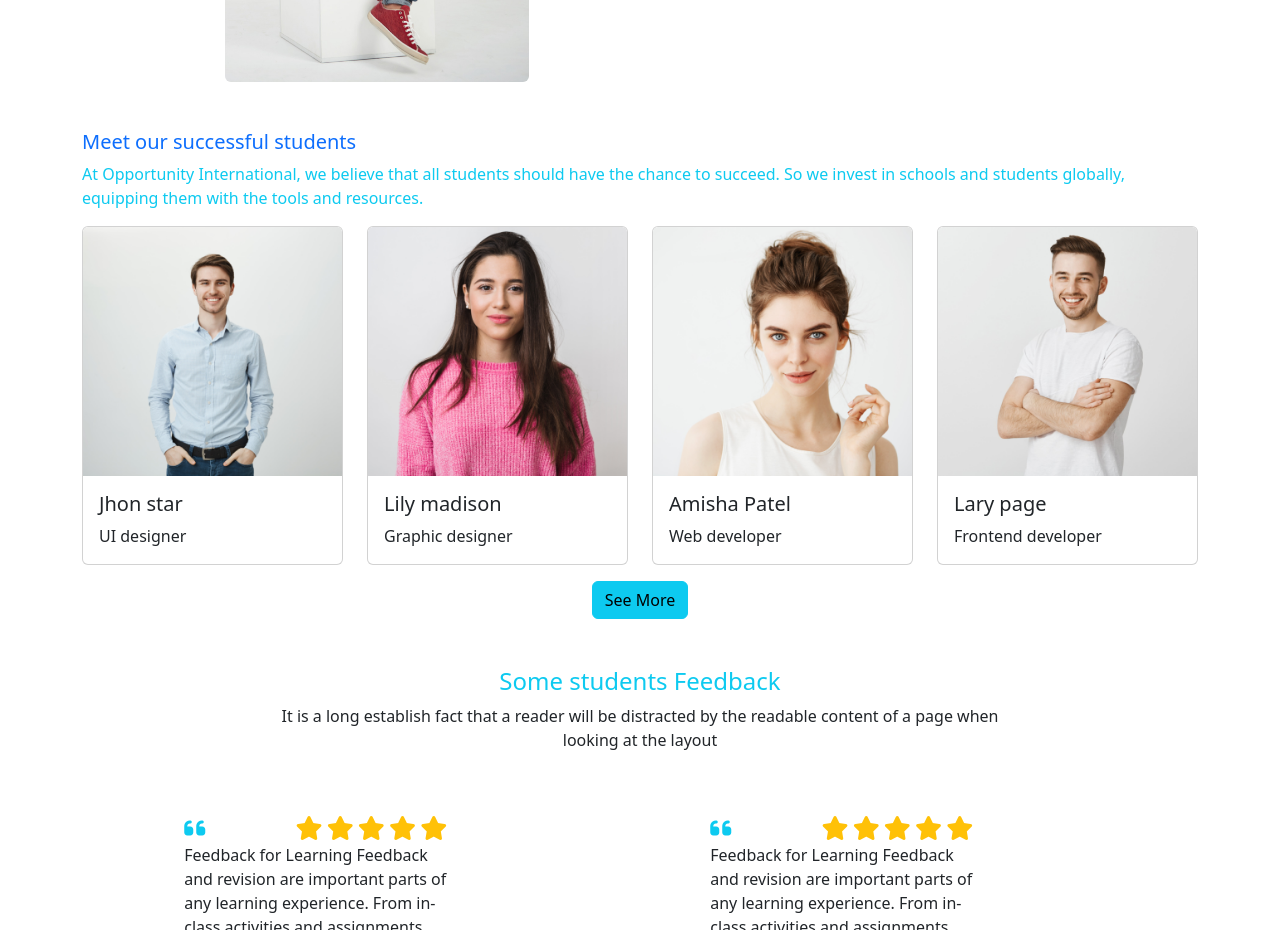
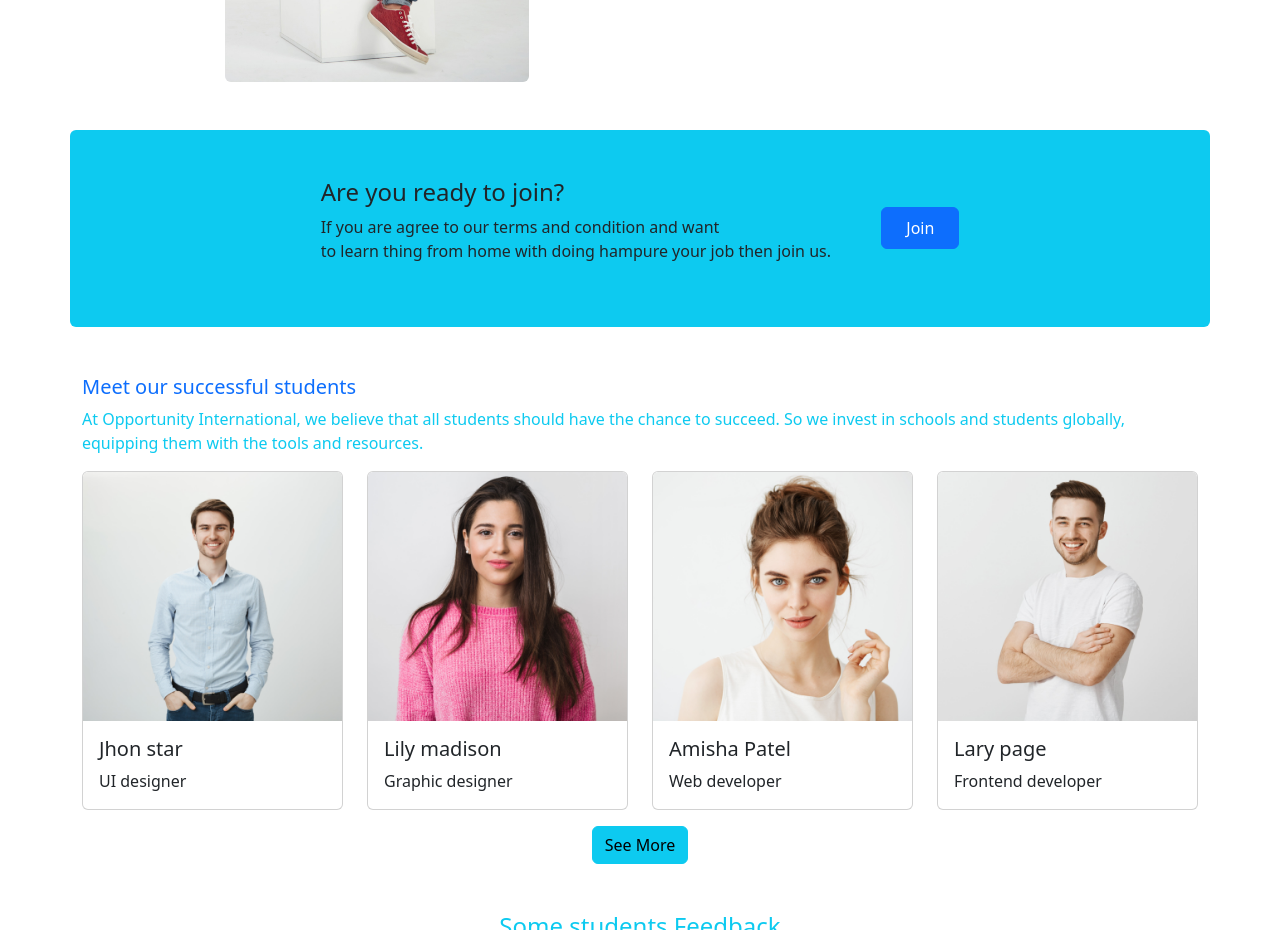
Before and after one commit to nerrAlam/learning-school, a plain HTML site: page index.html in a window 1280 px wide. Shown: the part 2300-3230 px from the top of the page. Drawn offline with nearby package versions, Linux system fonts and the light colour scheme.

Commit message:
dextop version done

```diff
--- a/index.html
+++ b/index.html
@@ -9,18 +9,30 @@
     <!--------------------------------------------- icon  -------------------------------------------------->
     <link rel="shortcut icon" href="images/icon.jpg" type="image/x-icon">
 
+
+
+
     <!----------------------------------------- add bootstrap --------------------------------------------->
     <link rel="stylesheet" href="https://cdn.jsdelivr.net/npm/bootstrap@5.2.0/dist/css/bootstrap.min.css">
+
+
+
 
     <!-------------------------------------------- custom css----------------------- ------------------------->
     <link rel="stylesheet" href="styles/style.css">
 
+
+
+
     <!---------------------------------- font awesome cdn link ---------------------------------->
     <script src="https://kit.fontawesome.com/ffaca193e5.js" crossorigin="anonymous"></script>
+
+
+
+
 </head>
 <body>
     <!-------------------------------------- header section  ----------------------------------------------->
-
     <header>
         <!--------------------------------------- nav section ------------------------------------------>
         <section class="my-2">
@@ -58,6 +70,10 @@
                 </div>
               </nav>
         </section>
+
+
+
+
         <!--------------------------------- slider section  ------------------------------------------------->
         <section>
             <div id="carouselExampleCaptions" class="carousel slide" data-bs-ride="false">
@@ -190,6 +206,9 @@
             </div>
         </section>
 
+
+
+
         <!--------------------------------------------- about section  --------------------------------------->
         <section class="about-section" id="about-section">
             <div class="container my-5">
@@ -226,6 +245,34 @@
                 </div>
             </div>
         </section>
+
+
+
+
+        <!------------------------------------------ form section  ---------------------------------->
+        <section class="form-section">
+            <div class="">
+                <div class="container bg-info rounded">
+                    <div class="row my-5">
+                        <div class="col-7 mx-auto d-flex justify-content-around align-items-center my-5">
+                            <div class="text-start ms-n5">
+                                <h1 class="fs-4">Are you ready to join?</h1>
+                                <p class="fs-6">
+                                    If you are agree to our terms and condition and want
+                                    <br> to learn thing from home with doing hampure your job then join us.
+                                </p>
+                            </div>
+                            <div class="ms-5">
+                                <button class="btn btn-primary px-4 py-2">Join</button>
+                            </div>
+                        </div>
+                    </div>
+                </div>
+            </div>
+        </section>
+
+
+
 
         <!------------------------------------------ success section  --------------------------------------->
         <section class="success-section">
@@ -277,6 +324,9 @@
         </section>
 
 
+
+
+
         <!------------------------------------ Ratings and Reviews section ------------------------------- -->
         <section class="rating-and-review">
             <div class="container mt-5">
@@ -286,6 +336,9 @@
                         <p class="fs-6 text-center">It is a long establish fact that a reader will be distracted by the readable content of a page when looking at the layout</p>
                     </div>
                 </div>
+
+
+
                 <!------------------------------ feedback slide  -------------------------------->
                 <div class="container">
                     <div id="carouselExampleControls" class="carousel slide" data-bs-ride="carousel">
@@ -484,7 +537,11 @@
             </div>
         </section>
 
-        <!---------------------------------- freequently asked question  --------------------------------->
+
+
+
+
+        <!---------------------------------- frequently asked question  --------------------------------->
         <section>
             <div class="container mt-5">
                 <div class="row-cols-1">
@@ -534,6 +591,10 @@
             </div>
         </section>
 
+
+
+
+
         <!----------------------------------------- trusted companies ------------------------------------>
         <section class="trusted-company">
             <div class="container">
@@ -565,6 +626,10 @@
             </div>
         </section>
     </main>
+
+
+
+
 
     <!-------------------------------------- footer section ----------------------------------------------- -->
     <footer class="bg-dark">
@@ -603,6 +668,10 @@
 
     </footer>
 
+
+
+
+
     <!--------------------------------- add bootstrap script file ------------------------------------------>
     <script src="https://cdn.jsdelivr.net/npm/bootstrap@5.2.0/dist/js/bootstrap.bundle.min.js"></script>
 </body>
```
